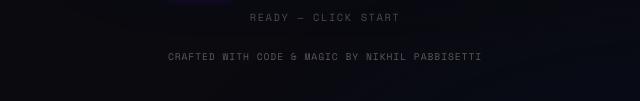
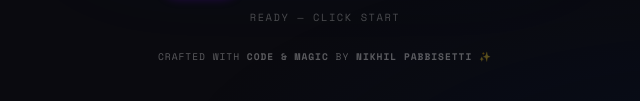
Before and after one commit to Nikhil-p570/MagicalHands, a plain HTML site: page index.html in a window 1280 px wide. Shown: the part 623-724 px from the top of the page, 315-955 px from the left. Drawn offline with nearby package versions, Linux system fonts and the light colour scheme.

Commit message:
Refine footer credit: add bolding and magic symbol

```diff
--- a/index.html
+++ b/index.html
@@ -194,7 +194,7 @@
   </div>
 </div>
 <div id="status">Ready — click start</div>
-<div class="footer">Crafted with code & magic by Nikhil Pabbisetti</div>
+<div class="footer">Crafted with <b>code & magic</b> by <b>Nikhil Pabbisetti</b> ✨</div>
 
 <script src="https://cdn.jsdelivr.net/npm/@mediapipe/hands/hands.js"></script>
 <script src="https://cdn.jsdelivr.net/npm/@mediapipe/camera_utils/camera_utils.js"></script>
```
